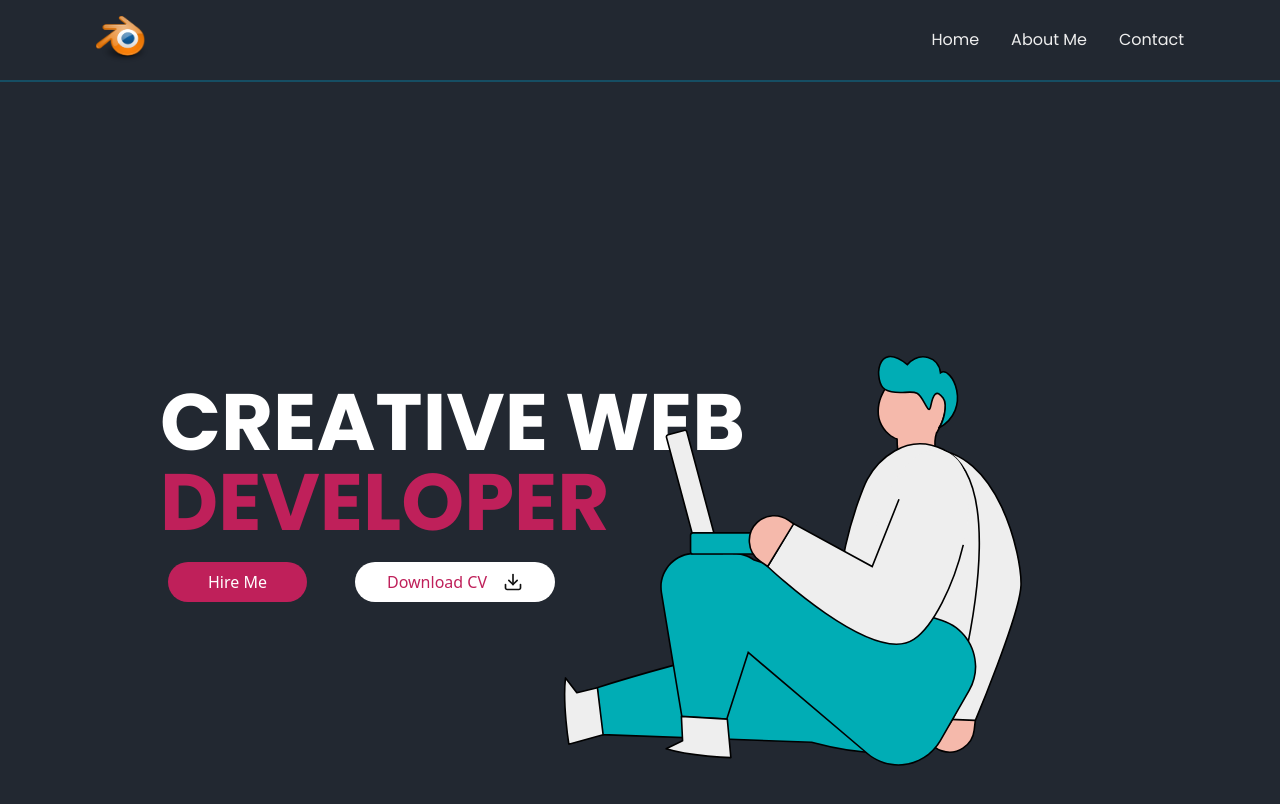
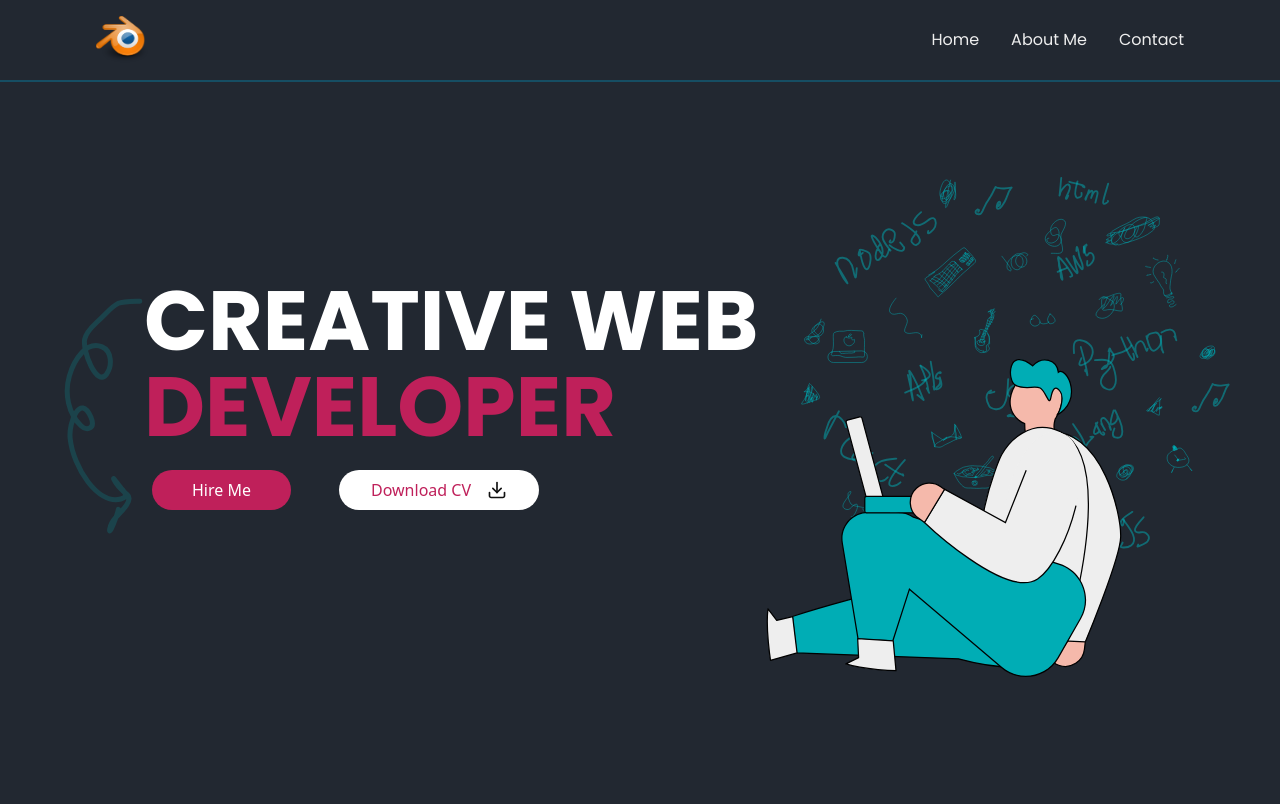
Before and after one commit to Mfonisorobert/portfolio_website, a React (Vite) app: page / in a window 1280 px wide. Shown: the top 804 px of the page. Built offline with nearby package versions, Linux system fonts and the light colour scheme.

Commit message:
modifying hero page

```diff
--- a/src/App.jsx
+++ b/src/App.jsx
@@ -16,8 +16,19 @@ import React from "react";
           </div>
         </header>
 
-            <div className="bg-[#222831] h-[100vh] flex flex-col justify-center items-start px-40">
-            <h1 className="text-[80px] text-[#FFFFFF] font-extrabold font-poppins">
+            <div className="relative bg-[#222831] h-[100vh] flex flex-col items-start px-36 py-44">
+            {/* justify-center */}
+
+            {/* herovector */}
+            <div className="w-[80%] relative">
+          <img
+            src="/herovector.svg"
+            className="w-[10%] object-cover absolute py-10 -ml-20 "
+            alt="vector"
+          />
+        </div>
+
+            <h1 className="text-[84px] text-[#FFFFFF] font-extrabold font-poppins">
             CREATIVE WEB <p className="-mt-10 text-[#bf205a]">DEVELOPER</p>
             </h1>
             <div className="flex">
@@ -33,10 +44,20 @@ import React from "react";
               </div>
             </div>
 
+            {/* First Background */}
+            <div className="w-[80%] flex items-center justify-center relative">
+          <img
+            src="/doodlesimage.svg"
+            className="w-[60%]   object-cover absolute -right-80 -bottom-28"
+            alt="heropics"
+          />
+        </div>
+
+            {/* Second Background */}
             <div className="w-[60%] flex items-center justify-center relative">
           <img
             src="/heropics.svg"
-            className="w-[80%]   object-cover absolute -right-72"
+            className="w-[60%]   object-cover absolute -right-96 -mb-20"
             alt="heropics"
           />
         </div>
```
Also changed, not shown: public/doodlesimage.svg (renamed from public/heroimage.png), public/herovector.svg (added).
